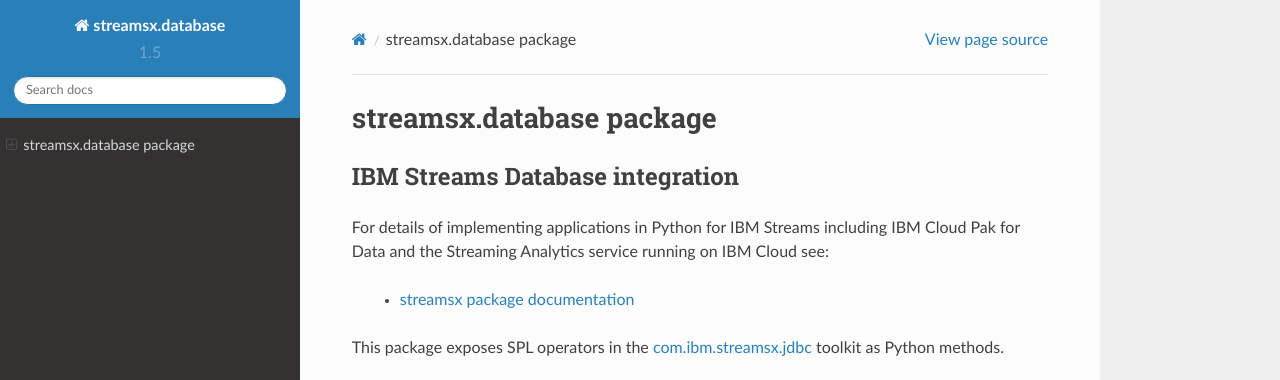
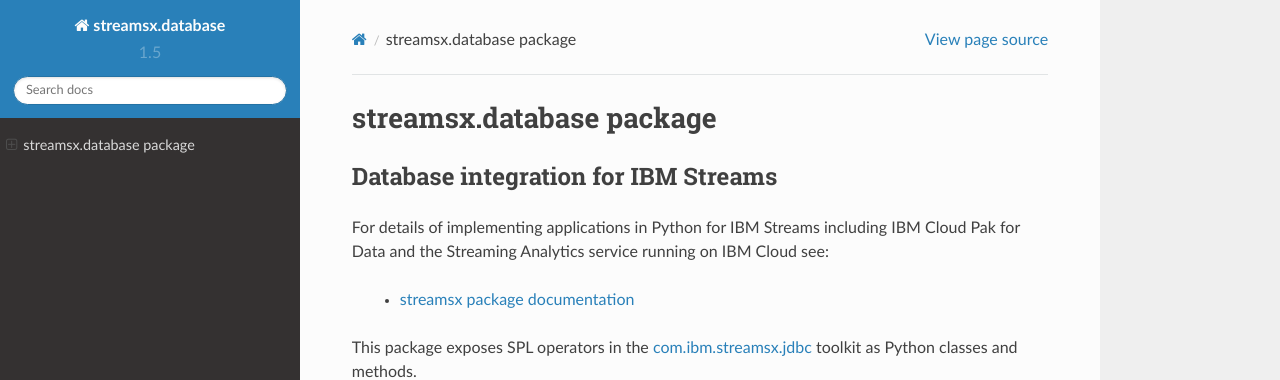
Before and after one commit to IBMStreams/pypi.streamsx.database, a Sphinx documentation site: the page built from package/docs/source/index.rst, in a window 1280 px wide, cut to the strip 0-380 px from the top of the page. Built offline with Sphinx 7.4.7 and the Read the Docs theme 2.0.0, drawn with Linux system fonts in a browser that asks for light colours.

Commit message:
package short description updated

```diff
--- a/package/docs/source/index.rst
+++ b/package/docs/source/index.rst
@@ -1,8 +1,8 @@
 streamsx.database package
 #########################
 
-IBM Streams Database integration
-================================
+Database integration for IBM Streams
+====================================
 
 For details of implementing applications in Python
 for IBM Streams including IBM Cloud Pak for Data and the Streaming Analytics service
@@ -10,7 +10,7 @@
 
   * `streamsx package documentation <https://streamsxtopology.readthedocs.io/en/stable>`_
 
-This package exposes SPL operators in the `com.ibm.streamsx.jdbc <https://ibmstreams.github.io/streamsx.jdbc/>`_ toolkit as Python methods.
+This package exposes SPL operators in the `com.ibm.streamsx.jdbc <https://ibmstreams.github.io/streamsx.jdbc/>`_ toolkit as Python classes and methods.
 
 .. automodule:: streamsx.database
 
```
Also changed, not shown: 2 other files.
